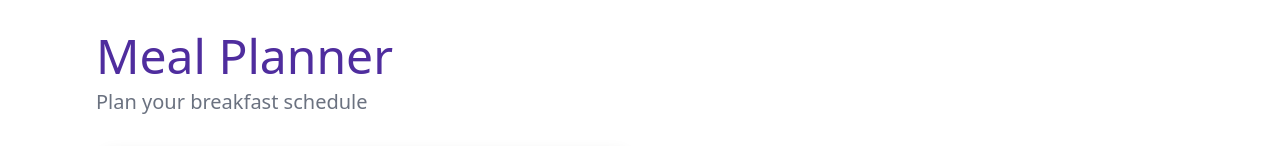
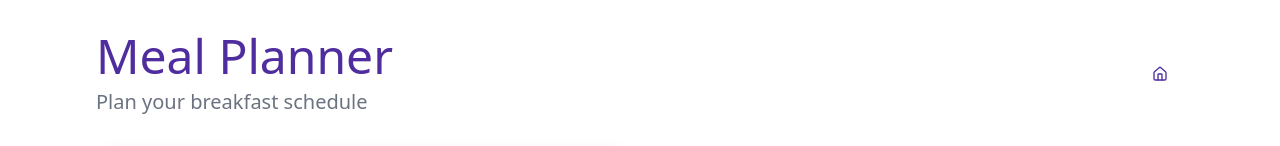
Before and after one commit to sergiopesch/breakfast-burst-planner, a React (Vite) app: page /planner in a window 1280 px wide. Shown: the top 146 px of the page. Built offline with nearby package versions, Linux system fonts and the light colour scheme.

Commit message:
Add link to home page in meal planner
Adds a link to the home page within the meal planner component.

```diff
--- a/src/pages/Planner.tsx
+++ b/src/pages/Planner.tsx
@@ -3,7 +3,8 @@ import React from 'react';
 import { Calendar } from "@/components/ui/calendar";
 import { Button } from "@/components/ui/button";
 import { Card, CardContent } from "@/components/ui/card";
-import { Calendar as CalendarIcon, Plus } from "lucide-react";
+import { Calendar as CalendarIcon, Plus, Home } from "lucide-react";
+import { Link } from "react-router-dom";
 import MealPlannerCard from '../components/MealPlannerCard';
 
 const Planner = () => {
@@ -25,13 +26,23 @@ const Planner = () => {
   return (
     <div className="min-h-screen p-6 md:p-8 max-w-6xl mx-auto">
       <div className="space-y-8 fade-up">
-        <header className="mb-8">
+        <header className="mb-8 flex items-center justify-between">
+          <div>
             <h1 className="text-3xl md:text-4xl lg:text-5xl font-medium mb-2 text-[#4F2D9E]">
               Meal Planner
             </h1>
             <p className="text-lg md:text-xl text-gray-500">
               Plan your breakfast schedule
             </p>
+          </div>
+          <Link to="/">
+            <Button
+              variant="ghost"
+              className="text-[#4F2D9E] hover:bg-[#4F2D9E]/10"
+            >
+              <Home className="h-5 w-5" />
+            </Button>
+          </Link>
         </header>
 
         <div className="grid grid-cols-1 lg:grid-cols-2 gap-8">
```
Lines whose indentation alone changed are shown as unchanged.
